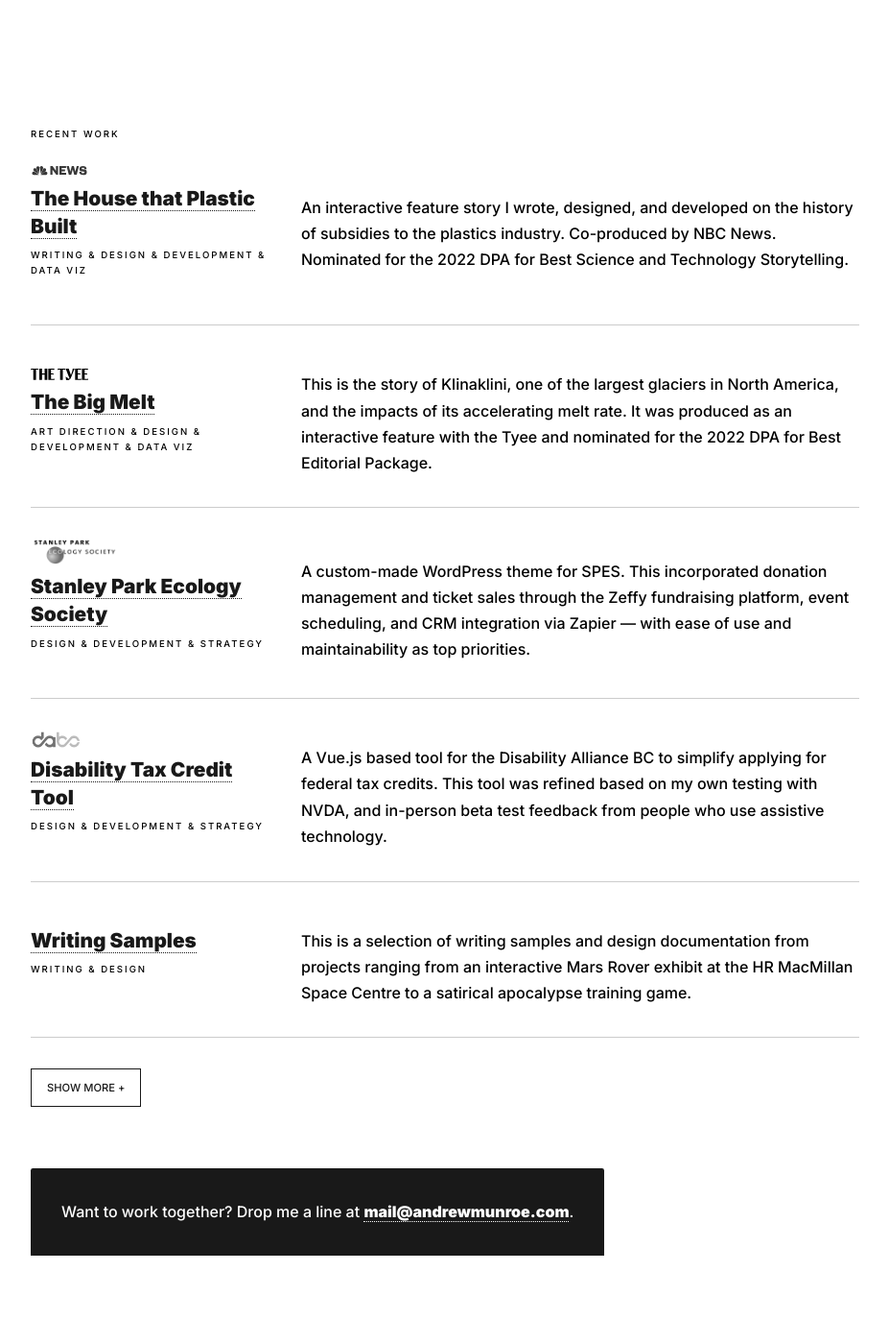
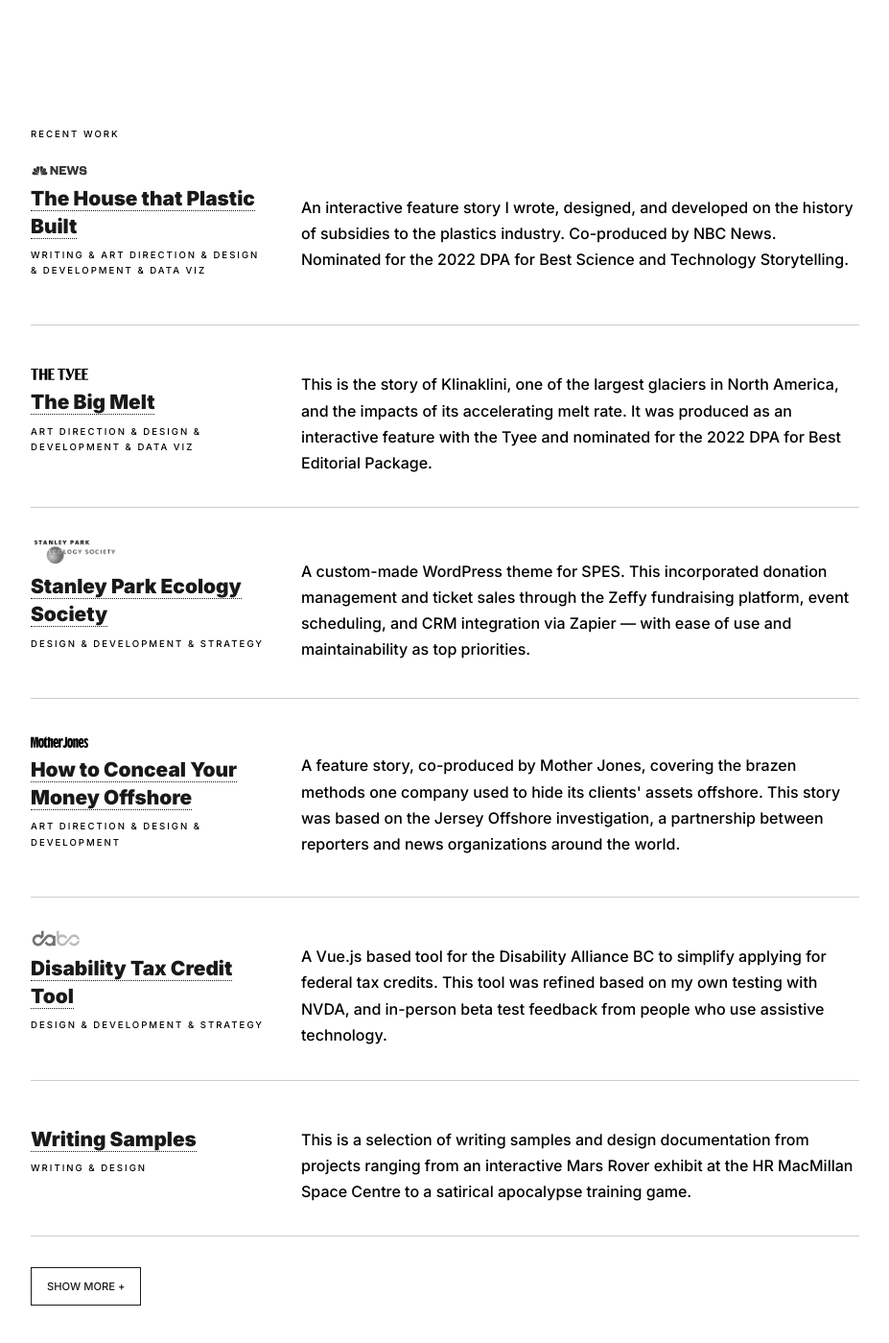
Before and after one commit to andrewmunroe/personal-portfolio, a Jekyll site: the page docs/index.html, which Jekyll copies as it is, in a window 1280 px wide and 1400 px high, scrolled down 781 px. Shown: the whole window at 96% size, without its empty margins (64-991 px from the left). Built offline with Jekyll 4.4.1, drawn with Linux system fonts in a browser that asks for light colours; before the commit the page ends 2089 px from its top, so only the background shows below that.

Commit message:
update portfolio

```diff
--- a/docs/feed.xml
+++ b/docs/feed.xml
@@ -1 +1 @@
-<?xml version="1.0" encoding="utf-8"?><feed xmlns="http://www.w3.org/2005/Atom" ><generator uri="https://jekyllrb.com/" version="3.8.6">Jekyll</generator><link href="/feed.xml" rel="self" type="application/atom+xml" /><link href="/" rel="alternate" type="text/html" /><updated>2022-05-30T09:23:32-07:00</updated><id>/feed.xml</id><title type="html">Andrew Munroe | Digital Producer based in Vancouver</title></feed>
+<?xml version="1.0" encoding="utf-8"?><feed xmlns="http://www.w3.org/2005/Atom" ><generator uri="https://jekyllrb.com/" version="3.8.6">Jekyll</generator><link href="/feed.xml" rel="self" type="application/atom+xml" /><link href="/" rel="alternate" type="text/html" /><updated>2022-08-01T11:04:45-07:00</updated><id>/feed.xml</id><title type="html">Andrew Munroe | Digital Producer based in Vancouver</title></feed>
--- a/docs/index.html
+++ b/docs/index.html
@@ -37,7 +37,7 @@
       <div class="info">
         <img alt="NBC News" src="assets/img/nbc-news.svg" width="120" height="22" />
         <h3><a href="https://globalreportingcentre.org/plastics/">The House that Plastic Built</a></h3>
-        <span class="label">Writing & Design & Development & Data Viz</span>
+        <span class="label">Writing & Art Direction & Design & Development & Data Viz</span>
       </div>
       <p>An interactive feature story I wrote, designed, and developed on the history of subsidies to the plastics industry. Co-produced by NBC News. Nominated for the 2022 DPA for Best Science and Technology Storytelling.</p>
     </div>
@@ -56,6 +56,14 @@
         <span class="label">Design & Development & Strategy</span>
       </div>
       <p>A custom-made WordPress theme for SPES. This incorporated donation management and ticket sales through the Zeffy fundraising platform, event scheduling, and CRM integration via Zapier — with ease of use and maintainability as top priorities.</p>
+    </div>
+    <div class="flex portfolio-item">
+      <div class="info">
+        <img alt="Mother Jones" src="assets/img/motherjones.svg" width="98" height="20" />
+        <h3><a href="https://globalreportingcentre.org/jersey-offshore/">How to Conceal Your Money Offshore</a></h3>
+        <span class="label">Art Direction & Design & Development</span>
+      </div>
+      <p>A feature story, co-produced by Mother Jones, covering the brazen methods one company used to hide its clients' assets offshore. This story was based on the Jersey Offshore investigation, a partnership between reporters and news organizations around the world.</p>
     </div>
     <div class="flex portfolio-item">
       <div class="info">
```
Also changed, not shown: _layouts/home.html (+9 -1 lines), assets/img/motherjones.jpg (deleted), assets/img/motherjones.svg (added), docs/assets/img/motherjones.jpg (deleted), docs/assets/img/motherjones.svg (added).
